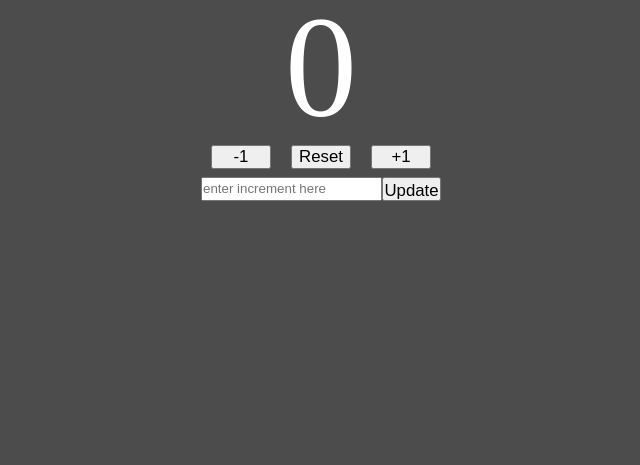
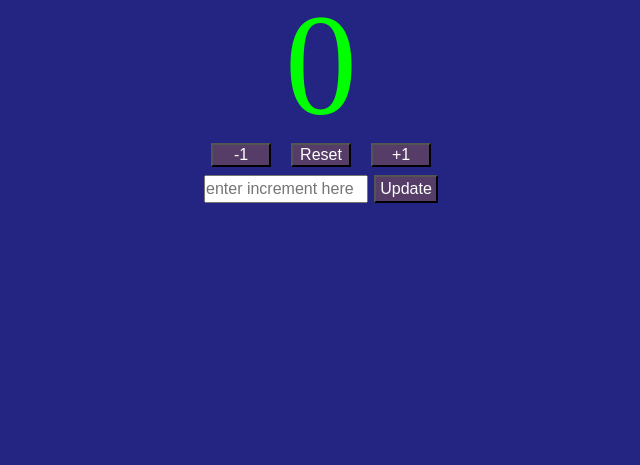
Before and after one commit to Anubirex/personalProjects, a plain HTML site: page counter/index.html in a window 1280 px wide. Shown: the part 335-800 px from the top of the page, without its empty margins (319-959 px from the left). Drawn offline with Linux system fonts and the light colour scheme.

Commit message:
Add files via upload

```diff
--- a/counter/styles.css
+++ b/counter/styles.css
@@ -3,7 +3,7 @@
     padding: 0;
 }
 body {
-    background-color: #4c4c4c;
+    background-color: #242582;
 }
 .counter-container {
     display: flex;
@@ -28,7 +28,7 @@ body {
     height: 10rem;
     width: 100%;
     font-size: 9rem;
-    color: white;
+    color: lime;
 }
 .counter-buttons {
     display: flex;
@@ -42,9 +42,21 @@ body {
 .btn {
     width: 3.75rem;
     height: 1.5rem;
-    font-size: 1.05rem;
+    font-size: 1rem;
+    color: white;
+    background-color: #553D67;
+}
+.btn:hover {
+    background-color: #F64C72;
 }
 .increment-update {
-    font-size: 1.05rem;
+    font-size: 1rem;
     line-height: 1.5rem;
+    width: 4rem;
+    height: 1.75rem;
 }
+.user-input-position input {
+    font-size: 1rem;
+    line-height: 1.5rem;
+    width: 10rem;
+}
```
